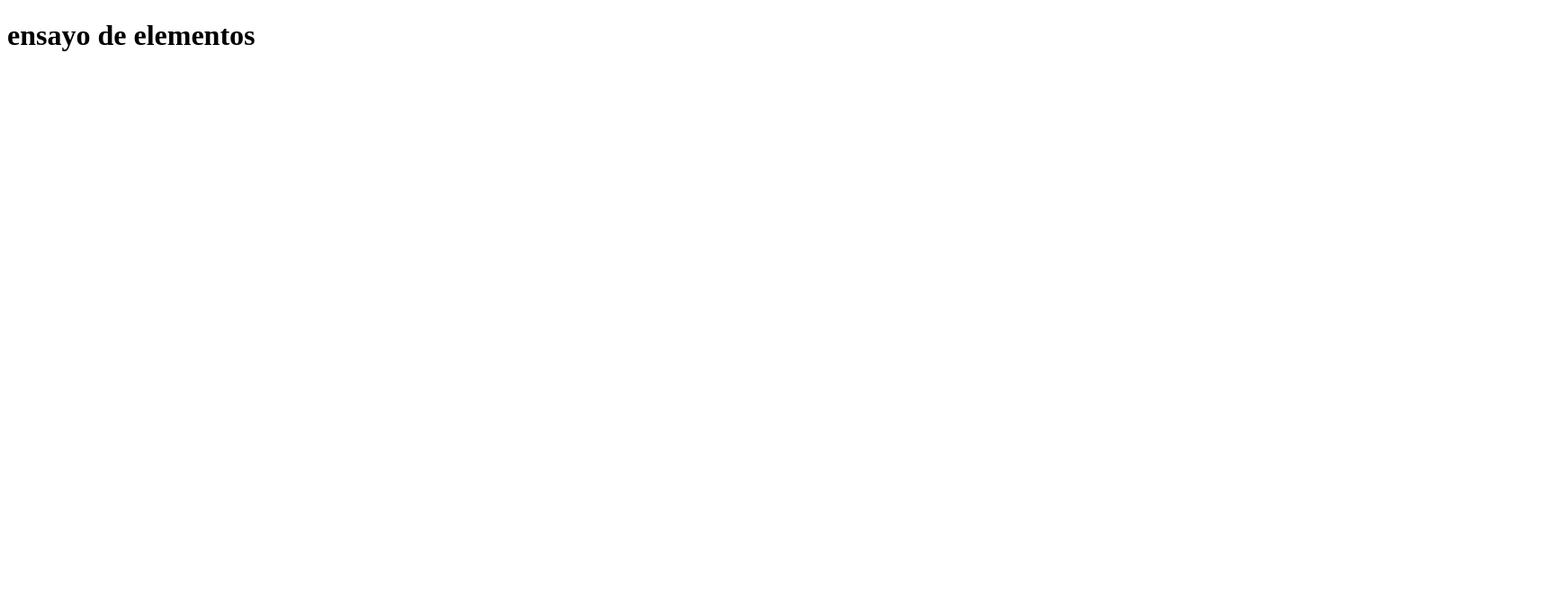
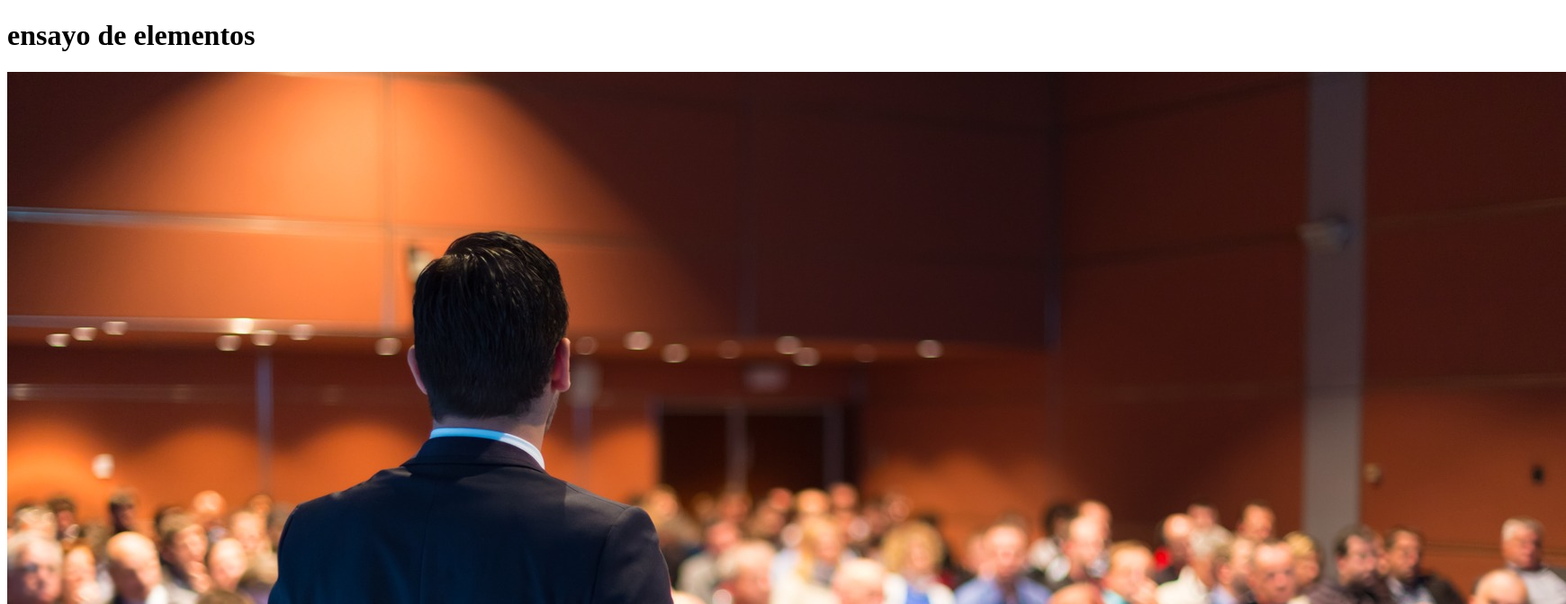
Before and after one commit to JOSELGONZALEZV/nuevo_proyecto, a plain HTML site: page index.html in a window 1280 px wide. Shown: the top 672 px of the page at 90% size, 1740 px wide, since content can reach past the window. Drawn offline with Linux system fonts and the light colour scheme.

Commit message:
index.html

```diff
--- a/index.html
+++ b/index.html
@@ -7,5 +7,9 @@
 </head>
 <body>
   <h1>ensayo de elementos</h1>
+
+  <h3>
+      <img src="metodo.JPG" alt="">
+  </h3>
 </body>
 </html>
```
Also changed, not shown: metodo.JPG (added).
